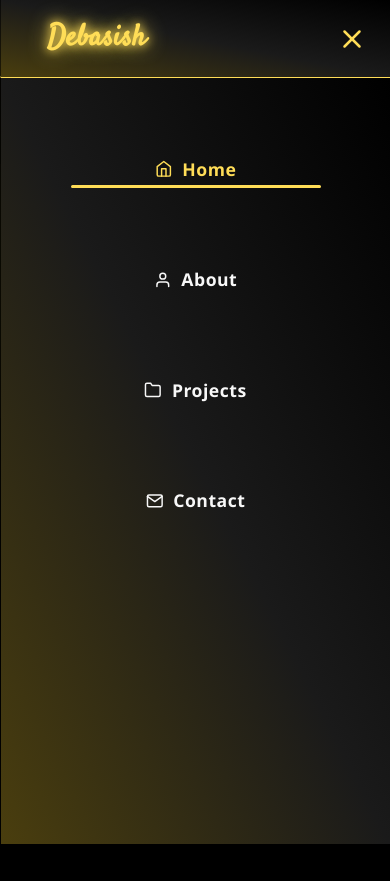
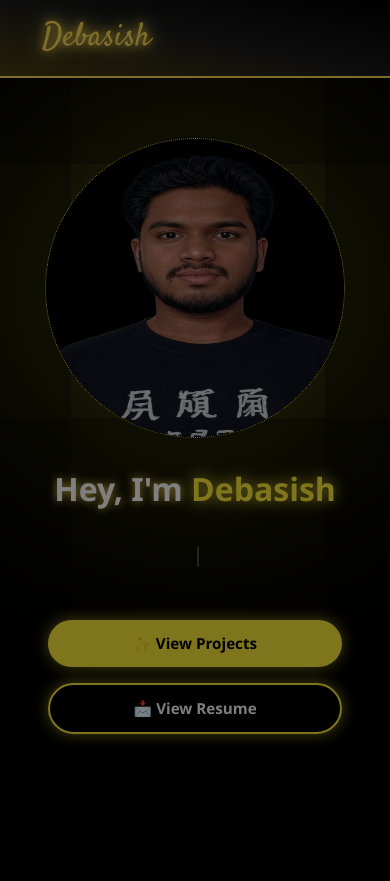
Before and after one commit to debasish39/portfolio9, a React (Vite) app: page / in a window 390 px wide. Both pictures are taken after a click on the button 342 px from the left and 37 px from the top of the page. Built offline with nearby package versions, Linux system fonts and the light colour scheme; a web font is replaced by a local one.

Commit message:
Update Navbar.jsx

```diff
--- a/src/bootstrapport/components/Navbar.jsx
+++ b/src/bootstrapport/components/Navbar.jsx
@@ -1,6 +1,6 @@
 import React, { useState, useEffect } from 'react';
 import { Link, NavLink } from 'react-router-dom';
-import { Navbar, Nav, Container, Offcanvas, Button } from 'react-bootstrap';
+import { Navbar, Nav, Container, Offcanvas } from 'react-bootstrap';
 import { FiMenu, FiX, FiHome, FiUser, FiFolder, FiMail } from 'react-icons/fi';
 import 'bootstrap/dist/css/bootstrap.css';
 import './Navbar.css';
@@ -14,8 +14,8 @@ const MyNavbar = () => {
   const [showModal, setShowModal] = useState(false);
 
   const handleToggle = () => {
-    setShowModal((prev) => !prev);
-    setExpanded((prev) => !prev);
+    setShowModal(prev => !prev);
+    setExpanded(prev => !prev);
   };
 
   const handleNavLinkClick = () => {
@@ -24,7 +24,7 @@ const MyNavbar = () => {
   };
 
   useEffect(() => {
-    AOS.init({ duration: 800 });
+    AOS.init({ duration: 800, once: true });
 
     const handleScroll = () => {
       const currentScroll = window.scrollY;
@@ -38,53 +38,75 @@ const MyNavbar = () => {
 
   return (
     <>
+      {/* ===== Desktop Navbar ===== */}
       <Navbar
         expanded={expanded}
         expand="lg"
         className={`custom-navbar shadow-lg fixed-top ${visible ? 'navbar-show' : 'navbar-hide'}`}
+        data-aos="fade-down"
       >
         <Container fluid>
           <Navbar.Brand
             as={Link}
             to="/"
             className="brand-logo"
-            data-aos="fade-right"
+            data-aos="zoom-in-right"
+            data-aos-delay="100"
           >
             Debasish
           </Navbar.Brand>
 
-          {/* Toggle icon for modal */}
-          <Navbar.Toggle onClick={handleToggle} aria-controls="navbar-nav">
+          {/* Toggle icon */}
+          <Navbar.Toggle
+            onClick={handleToggle}
+            aria-controls="navbar-nav"
+            data-aos="fade-left"
+            data-aos-delay="200"
+          >
             <span className="custom-toggle-icon">
-              {showModal ? '' : <FiMenu size={30} />}
+              {!showModal && <FiMenu size={30} />}
             </span>
           </Navbar.Toggle>
 
-          {/* Regular nav for large screens only */}
-          <Navbar.Collapse id="navbar-nav" className="d-none d-lg-flex">
+          {/* Large screen links */}
+          <Navbar.Collapse
+            id="navbar-nav"
+            className="d-none d-lg-flex"
+            data-aos="fade-left"
+            data-aos-delay="300"
+          >
             <Nav className="custom-nav ms-auto" onClick={handleNavLinkClick}>
-              <Nav.Link as={NavLink} to="/" end><FiHome /> Home</Nav.Link>
-              <Nav.Link as={NavLink} to="/about"><FiUser /> About</Nav.Link>
-              <Nav.Link as={NavLink} to="/projects"><FiFolder /> Projects</Nav.Link>
-              <Nav.Link as={NavLink} to="/contact"><FiMail /> Contact</Nav.Link>
+              <Nav.Link as={NavLink} to="/" end data-aos="fade-down" data-aos-delay="350">
+                <FiHome /> Home
+              </Nav.Link>
+              <Nav.Link as={NavLink} to="/about" data-aos="fade-down" data-aos-delay="400">
+                <FiUser /> About
+              </Nav.Link>
+              <Nav.Link as={NavLink} to="/projects" data-aos="fade-down" data-aos-delay="450">
+                <FiFolder /> Projects
+              </Nav.Link>
+              <Nav.Link as={NavLink} to="/contact" data-aos="fade-down" data-aos-delay="500">
+                <FiMail /> Contact
+              </Nav.Link>
             </Nav>
           </Navbar.Collapse>
         </Container>
       </Navbar>
 
+      {/* ===== Mobile Offcanvas Menu ===== */}
       <Offcanvas
         show={showModal}
         onHide={() => setShowModal(false)}
         placement="end"
         className="d-lg-none side-offcanvas"
+        data-aos="fade-left"
       >
-  {/* Header with fade animation */}
+        {/* Offcanvas Header */}
         <Offcanvas.Header
           className="custom-close-header"
           style={{
             backgroundImage: 'linear-gradient(to left bottom, #000000, #1a1a1a, #4a3e0e)',
           }}
-
         >
           <Offcanvas.Title className="text-gold d-flex align-items-center justify-content-between w-100">
             <Navbar.Brand
@@ -98,13 +120,13 @@ const MyNavbar = () => {
               Debasish
             </Navbar.Brand>
 
-      {/* Animated close icon */}
+            {/* Close icon */}
             <span
               className="custom-close-icon animated-close"
               onClick={() => setShowModal(false)}
               role="button"
               aria-label="Close Menu"
-        data-aos="fade-in"
+              data-aos="zoom-out"
               data-aos-delay="300"
             >
               <FiX size={30} />
@@ -112,8 +134,8 @@ const MyNavbar = () => {
           </Offcanvas.Title>
         </Offcanvas.Header>
 
-  {/* Body with fade-in animation */}
-  <Offcanvas.Body className="offcanvas-gradient" >
+        {/* Offcanvas Body */}
+        <Offcanvas.Body className="offcanvas-gradient">
           <Nav className="flex-column custom-nav px-3" onClick={handleNavLinkClick}>
             <Nav.Link as={NavLink} to="/" end data-aos="fade-right" data-aos-delay="350">
               <FiHome /> Home
@@ -130,8 +152,6 @@ const MyNavbar = () => {
           </Nav>
         </Offcanvas.Body>
       </Offcanvas>
-
-
     </>
   );
 };
```
Lines whose indentation alone changed are shown as unchanged.
